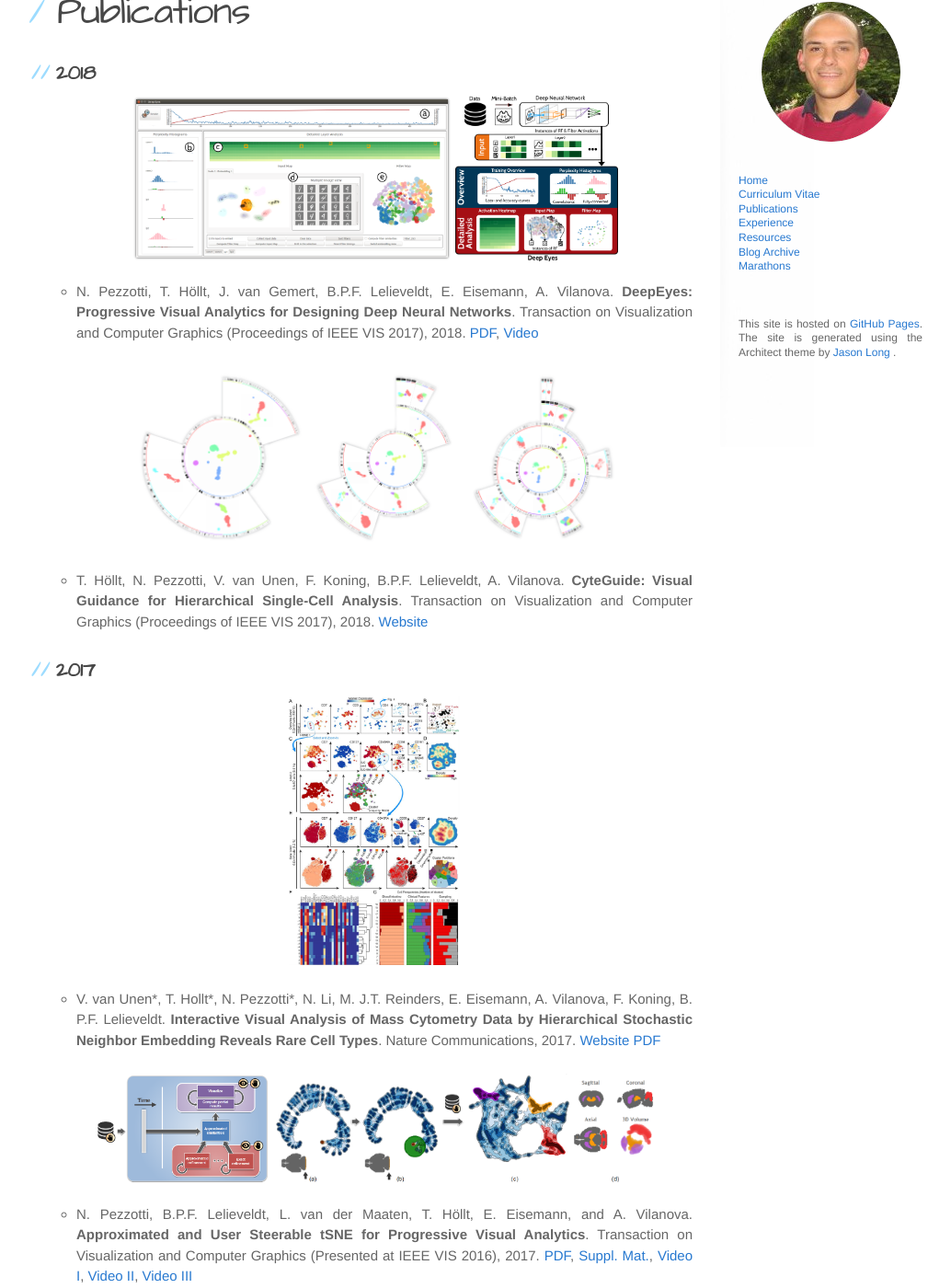
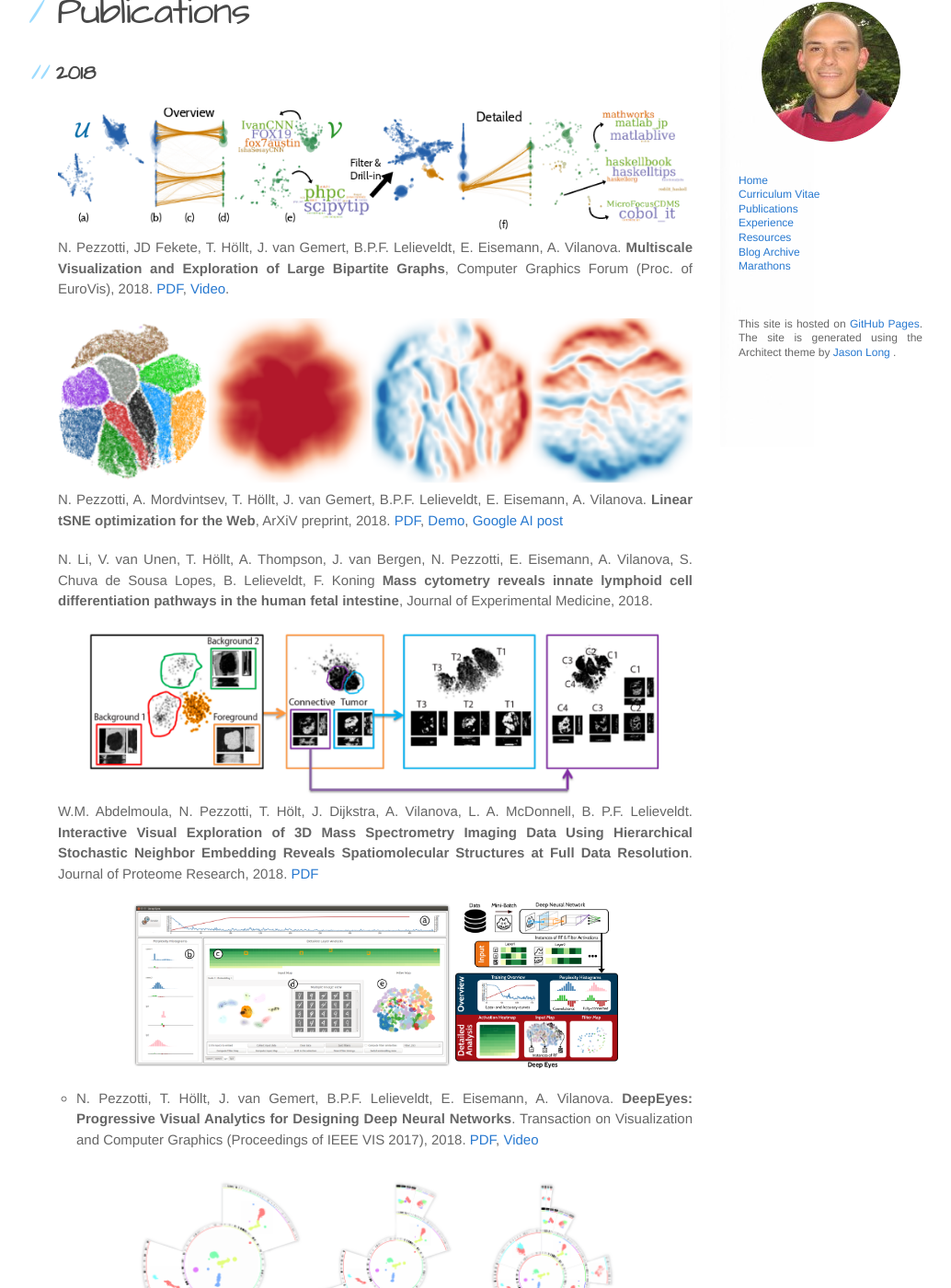
Before and after one commit to Nicola17/Nicola17.github.io, a Jekyll site: the page built from publications/index.md, in a window 1280 px wide and 1400 px high, scrolled down 284 px. Shown: the whole window at 92% size, without its empty margins (107-1141 px from the left). Built offline with Jekyll 4.4.1, drawn with Linux system fonts in a browser that asks for light colours; some of the changed text lies outside the part shown.

Commit message:
Update publications

```diff
--- a/publications/index.md
+++ b/publications/index.md
@@ -8,41 +8,53 @@ Publications
 
 2018
 -------
+<center>
+<img src="Pictures/waow_vis.png">
+</center>
+N. Pezzotti, JD Fekete, T. Höllt, J. van Gemert, B.P.F. Lelieveldt, E. Eisemann, A. Vilanova.
+**Multiscale Visualization and Exploration of Large Bipartite Graphs**, Computer Graphics Forum (Proc. of EuroVis), 2018.
+[PDF](https://hal.inria.fr/hal-01787046/document), [Video](https://youtu.be/wdJyvitvFkk).
+
+<center>
+<img src="Pictures/texture_tsne.png" height="180">
+</center>
+N. Pezzotti, A. Mordvintsev, T. Höllt, J. van Gemert, B.P.F. Lelieveldt, E. Eisemann, A. Vilanova.
+**Linear tSNE optimization for the Web**, ArXiV preprint, 2018.
+[PDF](https://arxiv.org/abs/1805.10817), [Demo](https://nicola17.github.io/tfjs-tsne-demo/), [Google AI post](https://ai.googleblog.com/2018/06/realtime-tsne-visualizations-with.html)
+
+N. Li, V. van Unen, T. Höllt, A. Thompson, J. van Bergen, N. Pezzotti, E. Eisemann, A. Vilanova, S. Chuva de Sousa Lopes, B. Lelieveldt, F. Koning
+**Mass cytometry reveals innate lymphoid cell differentiation pathways in the human fetal intestine**, Journal of Experimental Medicine, 2018.
+
+<center>
+<img src="Pictures/hsne_proteome.png" height="180">
+</center>
+W.M. Abdelmoula, N. Pezzotti, T. Hölt, J. Dijkstra, A. Vilanova, L. A. McDonnell, B. P.F. Lelieveldt. **Interactive Visual Exploration of 3D Mass Spectrometry Imaging Data Using Hierarchical Stochastic Neighbor Embedding Reveals Spatiomolecular Structures at Full Data Resolution**. Journal of Proteome Research, 2018. [PDF](https://graphics.tudelft.nl/Publications-new/2018/APHDVML18/pdf.pdf)
 
 <center>
 <img src="Pictures/2018_deep_eyes/teaser.png" height="180">
 <img src="Pictures/2018_deep_eyes/workflow.png" height="180">
-<!--<img src="Pictures/a_tsne/rt.png" height="120">-->
 </center>
-
 * N. Pezzotti, T. Höllt, J. van Gemert, B.P.F. Lelieveldt, E. Eisemann, A. Vilanova. **DeepEyes: Progressive Visual Analytics for Designing Deep Neural Networks**. Transaction on Visualization and Computer Graphics (Proceedings of IEEE VIS 2017), 2018. [PDF](https://graphics.tudelft.nl/Publications-new/2018/PHVLEV18/paper216.pdf), [Video](https://graphics.tudelft.nl/Publications-new/2018/PHVLEV18/file216.avi)
 
 
 <center>
 <img src="Pictures/2018_cyteguide/cyteguide.png" height="200">
-<!--<img src="Pictures/2018_cyteguide/detail.png" height="160">-->
-
 </center>
-
 * T. Höllt, N. Pezzotti, V. van Unen, F. Koning, B.P.F. Lelieveldt, A. Vilanova. **CyteGuide: Visual Guidance for Hierarchical Single-Cell Analysis**. Transaction on Visualization and Computer Graphics (Proceedings of IEEE VIS 2017), 2018. [Website](https://cyteguide.cytosplore.org/)
 
 
+<center>
+<img src="Pictures/nature_comm_hsne.png" height="300">
+</center>
+* V. van Unen\*, T. Hollt\*, N. Pezzotti\*, N. Li, M. J.T. Reinders, E. Eisemann, A. Vilanova, F. Koning, B. P.F. Lelieveldt. **Visual analysis of mass cytometry data by hierarchical stochastic neighbour embedding reveals rare cell types**. Nature Communications, 2018. [Website](https://www.nature.com/articles/s41467-017-01689-9) [PDF](https://www.nature.com/articles/s41467-017-01689-9.pdf)
 
 2017
 -------
 
 <center>
-<img src="Pictures/nature_comm_hsne.png" height="300">
-</center>
-
-* V. van Unen\*, T. Hollt\*, N. Pezzotti\*, N. Li, M. J.T. Reinders, E. Eisemann, A. Vilanova, F. Koning, B. P.F. Lelieveldt. **Interactive Visual Analysis of Mass Cytometry Data by Hierarchical Stochastic Neighbor Embedding Reveals Rare Cell Types**. Nature Communications, 2017. [Website](https://www.nature.com/articles/s41467-017-01689-9) [PDF](https://www.nature.com/articles/s41467-017-01689-9.pdf)
-
-<center>
 <img src="Pictures/a_tsne/overview.png" height="120">
 <img src="Pictures/a_tsne/aba.png" height="120">
-<!--<img src="Pictures/a_tsne/rt.png" height="120">-->
 </center>
-
 * N. Pezzotti, B.P.F. Lelieveldt, L. van der Maaten, T. Höllt, E. Eisemann, and A. Vilanova. **Approximated and User Steerable tSNE for Progressive Visual Analytics**. Transaction on Visualization and Computer Graphics (Presented at IEEE VIS 2016), 2017. [PDF](2016_AtSNE.pdf), [Suppl. Mat.](https://www.researchgate.net/publication/303305902_A-tSNE_supplemental_materials), [Video I](https://www.researchgate.net/publication/303305958_A-tSNE_Comparison_on_the_MNIST_dataset), [Video II](https://www.researchgate.net/publication/303305906_A-tSNE_Case_Study_I_-_Mouse_Brain), [Video III](https://www.researchgate.net/publication/303305908_A-tSNE_Case_Study_II_-_Data_Stream)
 
 
@@ -50,9 +62,7 @@ Publications
 <img src="Pictures/2017_brainscope/brainscope_2.png" height="120">
 <img src="Pictures/2017_brainscope/brainscope_0.png" height="120">
 <img src="Pictures/2017_brainscope/brainscope_1.png" height="120">
-
 </center>
-
 *  S.M.H. Huisman, B. van Lew, A. Mahfouz, N. Pezzotti, T. Höllt, L. Michielsen, A. Vilanova, M.J.T. Reinders, B.P.F. Lelieveldt. **BrainScope: interactive visual exploration of the spatial and temporal human brain transcriptome**. Nucleic Acids Research, 2017. [PDF](https://academic.oup.com/nar/article/doi/10.1093/nar/gkx046/2962180/BrainScope-interactive-visual-exploration-of-the#57983578), [Suppl. Mat.](https://www.researchgate.net/publication/313029596_BrainScope_interactive_visual_exploration_of_the_spatial_and_temporal_human_brain_transcriptome)
 
 2016
@@ -63,20 +73,17 @@ Publications
 <img src="Pictures/2016_hsne/sun_final_small.png" height="120">
 <img src="Pictures/2016_hsne/dl.png" height="120">
 </center>
-
 * N. Pezzotti, T. Höllt, B.P.F. Lelieveldt, E. Eisemann, A. Vilanova. **Hierarchical Stochastic Neighbor Embedding**. Computer Graphics Forum (Proc. of EuroVis), 2016. [PDF](/publications/2016_hsne/preprint.pdf), [Suppl. Mat.](/publications/2016_hsne/experiments.pdf), [Video](/publications/2016_hsne/sun_analysis.mp4), [Slides](http://www.slideshare.net/NicolaPezzotti/hierarchical-stochastic-neighbor-embedding)
 
 <center>
 <img src="Pictures/cytosplore.jpg" height="150">
 </center>
-
 * T. Höllt, N. Pezzotti, V. van Unen, F. Koning, E. Eisemann, B.P.F. Lelieveldt, A. Vilanova. **Cytosplore: Interactive Immune Cell Phenotyping for Large Single-Cell Datasets**. Computer Graphics Forum (Proc. of EuroVis), 2016. [PDF](https://graphics.tudelft.nl/Publications-new/2016/HPVKELV16/eurovis16_Cytosplore_Interactive_Immune_Cell_Phenotyping_for_Large_Single-Cell_Datasets.pdf)
 
 
 <center>
 <img src="Pictures/renata_va_classifier.png" height="120">
 </center>
-
 * R. Georgia Raidou, H. J. Kuijf, N. Sepasian, N. Pezzotti, W. H Bouvy, M. Breeuwer, A. Vilanova. **Employing Visual Analytics to Aid the Design of White Matter Hyperintensity Classifiers**. Medical Image Computing and Computer Assisted Intervention (MICCAI 2016), 2016. [PDF](https://graphics.tudelft.nl/Publications-new/2016/RKSPBBV16/paper1023.pdf)
 
 2015
@@ -87,29 +94,24 @@ Publications
 <img src="Pictures/protection.png" height="120">
 <img src="Pictures/tree.png" height="120">
 </center>
-
 * M. Centin, N. Pezzotti, A. Signoroni. **Poisson-driven seamless completion of triangular meshes**. Computer Aided Geometric Design 35 (2015). [PDF](2014_Poisson_Driven_Seamless_completion.pdf), [Slides](2014_Poisson_Driven_Seamless_completion_presentation.pdf), [Bibtex](https://scholar.google.nl/scholar.bib?q=info:kmdSnlU02MkJ:scholar.google.com/&output=citation&scisig=AAGBfm0AAAAAVsRRbkgD9w_9f0NRdQmQFC2dA0Z5RWSy&scisf=4&hl=it&scfhb=1)
-
-
 
 2013
 -------
+
 <center>
 <img src="Pictures/putti.png" height="120">
 <img src="Pictures/rttrx.png" height="120">
 <img src="Pictures/clusters.png" height="120">
 </center>
-
 * F. Bonarrigo, N. Pezzotti, A. Signoroni. **On-the-fly automatic alignment and global registration of free-path collected 3D scans**. 2013 Digital Heritage International Congress. [PDF](2013_On-the-fly_automatic_alignment_and_global_registration_of_freepath_collected_3D_scans.pdf)
-
-
 
 2012
 -------
+
 <center>
 <img src="Pictures/master_diagram.png" height="120">
 <img src="Pictures/features.png" height="120">
 <img src="Pictures/comp_time.png" height="120">
 </center>
-
 * N. Pezzotti, F. Bonarrigo, A. Signoroni. **Boosting the Computational Performance of Feature-Based Multiple 3D Scan Alignment by iat-k-means Clustering**. 3D Imaging, Modeling, Processing, Visualization and Transmission (3DIMPVT, now 3DV). [PDF](Boosting_the_computational_performance_of_feature_based_multiple_3D_scan_alignment_by_iat_k_means_clustering.pdf)
```
Also changed, not shown: publications/Pictures/hsne_proteome.png (added), publications/Pictures/texture_tsne.png (added), publications/Pictures/waow_vis.png (added).
